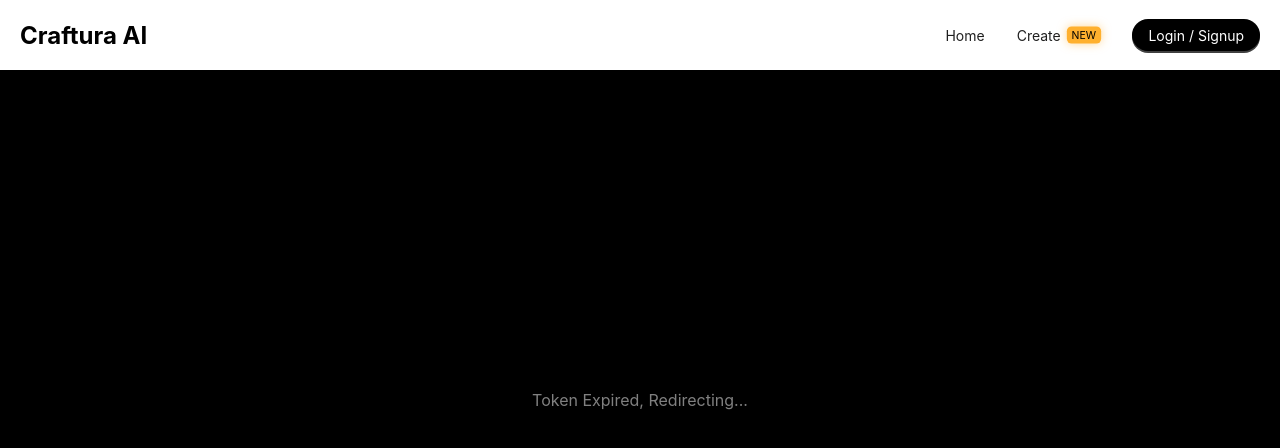
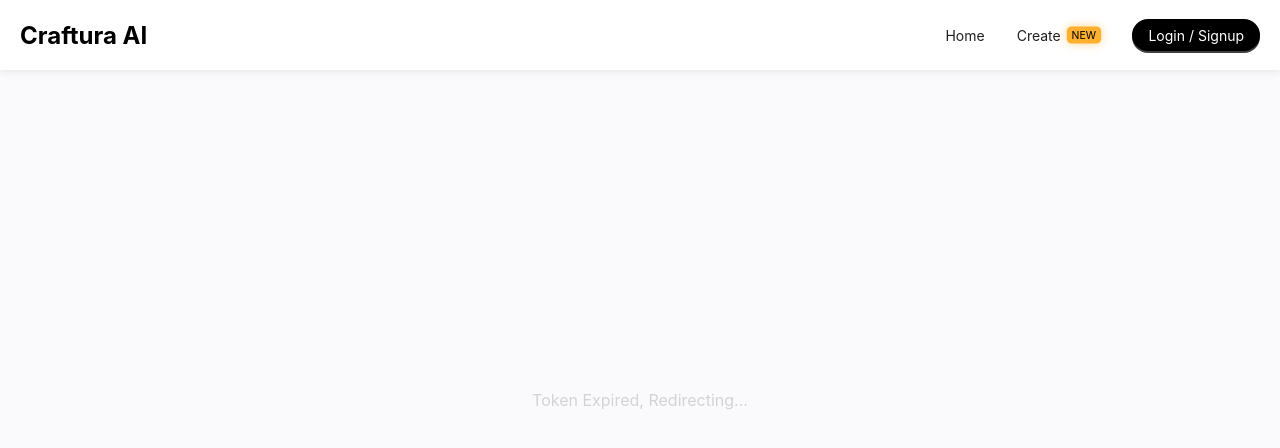
Before and after one commit to TusharSoni014/craftura-ai, a React (Vite) app: page /logout in a window 1280 px wide. Shown: the top 448 px of the page. Built offline with nearby package versions, Linux system fonts and the light colour scheme; no server answers.

Commit message:
minor fix: theme colors

```diff
--- a/src/components/Logout/Logout.jsx
+++ b/src/components/Logout/Logout.jsx
@@ -30,9 +30,9 @@ export default function Logout() {
       style={{
         width: "100%",
         height: "100vh",
-        color: "grey",
+        color: "lightgrey",
         userSelect: "none",
-        backgroundColor: "black",
+        backgroundColor: "#FAFAFC",
         display: "flex",
         justifyContent: "center",
         alignItems: "center",
--- a/src/components/NotFound/not-found.scss
+++ b/src/components/NotFound/not-found.scss
@@ -2,7 +2,7 @@
   background-color: #FAFAFC;
   height: 100vh;
   padding: 70px 0 0 0 ;
-  color: white;
+  color: black;
   display: flex;
   justify-content: center;
   align-items: center;
@@ -12,7 +12,7 @@
   }
   p{
     font-weight: 700;
-    color: rgba($color: #ffffff, $alpha: 0.8);
+    color: rgba($color: black, $alpha: 0.6);
     text-align: center;
     padding: 10px;
   }
--- a/src/components/UserProfile/user-profile.scss
+++ b/src/components/UserProfile/user-profile.scss
@@ -8,7 +8,6 @@
   .profile-header-container {
     width: 100%;
     height: 250px;
-    background-color: black;
     display: flex;
     padding: 10px;
     background: linear-gradient(to bottom, rgba($colorPrimary, 0.5), transparent);
```
